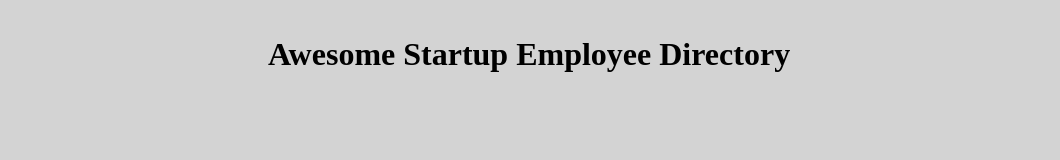
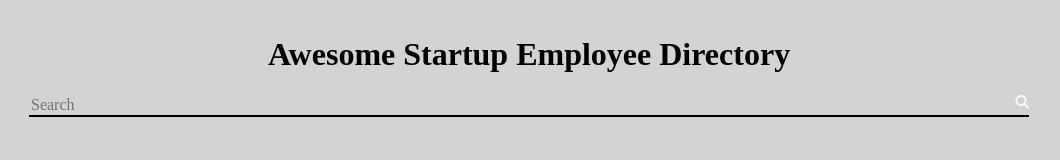
Before and after one commit to clintonhays/Techdegree-Project-8, a plain HTML site: page index.html in a window 1280 px wide. Shown: the whole page, without its empty margins (111-1171 px from the left). Drawn offline with Linux system fonts and the light colour scheme; no server answers.

Commit message:
add search fucntionality

```diff
--- a/index.html
+++ b/index.html
@@ -3,6 +3,7 @@
 <head>
     <meta charset="UTF-8">
     <meta name="viewport" content="width=device-width, initial-scale=1.0">
+    <script src="https://kit.fontawesome.com/df7a70b2bd.js" crossorigin="anonymous"></script>
     <link rel="stylesheet" href="css/styles.css">
     <title>Awesome Startup</title>
 </head>
@@ -11,6 +12,10 @@
     <header>
         <h1>Awesome Startup Employee Directory</h1>
     </header>
+
+    <div class="search-bar">
+        <input type="search" name="search" id="search" placeholder="Search">
+    </div>
 
     <main id="directory-wrapper">
     </main>
--- a/js/app.js
+++ b/js/app.js
@@ -4,6 +4,7 @@
 
 const closeTitle = document.querySelector('.close-title');
 const titleScreen = document.getElementById('title-screen');
+const search = document.getElementById('search');
 let employees = [];
 const urlAPI = 'https://randomuser.me/api/?results=12&inc=name,location,email,phone,dob,picture&noinfo&nat=US';
 const directory = document.querySelector('.directory');
@@ -50,7 +51,7 @@ function displayEmployees (employeeData) {
         `
 	});
 
-	directory.innerHTML = employeeHTML;
+	directoryWrapper.innerHTML = employeeHTML;
 }
 
 function displayModal (index) {
@@ -78,6 +79,17 @@ function displayModal (index) {
 // - - - - - - - - - - Event Listeners - - - - - - - - - - //
 //
 
+search.addEventListener('keyup', (e) => {
+	const searchStr = e.target.value.toLowerCase();
+	const filteredEmployees = employees.filter((employee) => {
+		return (
+			employee.name.first.toLowerCase().includes(searchStr) ||
+			employee.name.last.toLowerCase().includes(searchStr)
+		);
+	});
+	displayEmployees(filteredEmployees);
+});
+
 directoryWrapper.addEventListener('click', (e) => {
 	if (e.target !== directoryWrapper) {
 		const card = e.target.closest('.card');
--- a/scss/base/_base.scss
+++ b/scss/base/_base.scss
@@ -6,3 +6,24 @@ body {
 	position: relative;
 	background-color: lightgrey;
 }
+
+//
+// - - - - -- - - - - Remove Search Input X - - - - - - - - - - //
+//
+
+input[type=search]::-ms-clear {
+	display: none;
+	width: 0;
+	height: 0;
+}
+input[type=search]::-ms-reveal {
+	display: none;
+	width: 0;
+	height: 0;
+}
+input[type="search"]::-webkit-search-decoration,
+input[type="search"]::-webkit-search-cancel-button,
+input[type="search"]::-webkit-search-results-button,
+input[type="search"]::-webkit-search-results-decoration {
+	display: none;
+}
--- a/scss/component/_forms-inputs.scss
+++ b/scss/component/_forms-inputs.scss
@@ -2,6 +2,31 @@
 // - - - - -- - - - - Inputs - - - - - - - - - - //
 //
 
+.search-bar {
+	position: relative;
+	width: 80%;
+	margin: 0 auto;
+	margin-bottom: 25px;
+	text-align: center;
+
+	input {
+		width: 100%;
+		background-color: lightgray;
+		outline: none;
+		border: none;
+		border-bottom: 2px solid black;
+	}
+	&::after {
+		position: absolute;
+		right: 0;
+		font-family: 'Font Awesome 5 Free';
+		content: '\f002';
+		font-weight: 900;
+		font-size: .85em;
+		color: white;
+	}
+}
+
 //
 // - - - - -- - - - - Forms - - - - - - - - - - //
 //
```
Also changed, not shown: css/styles.css, 1 other file.
